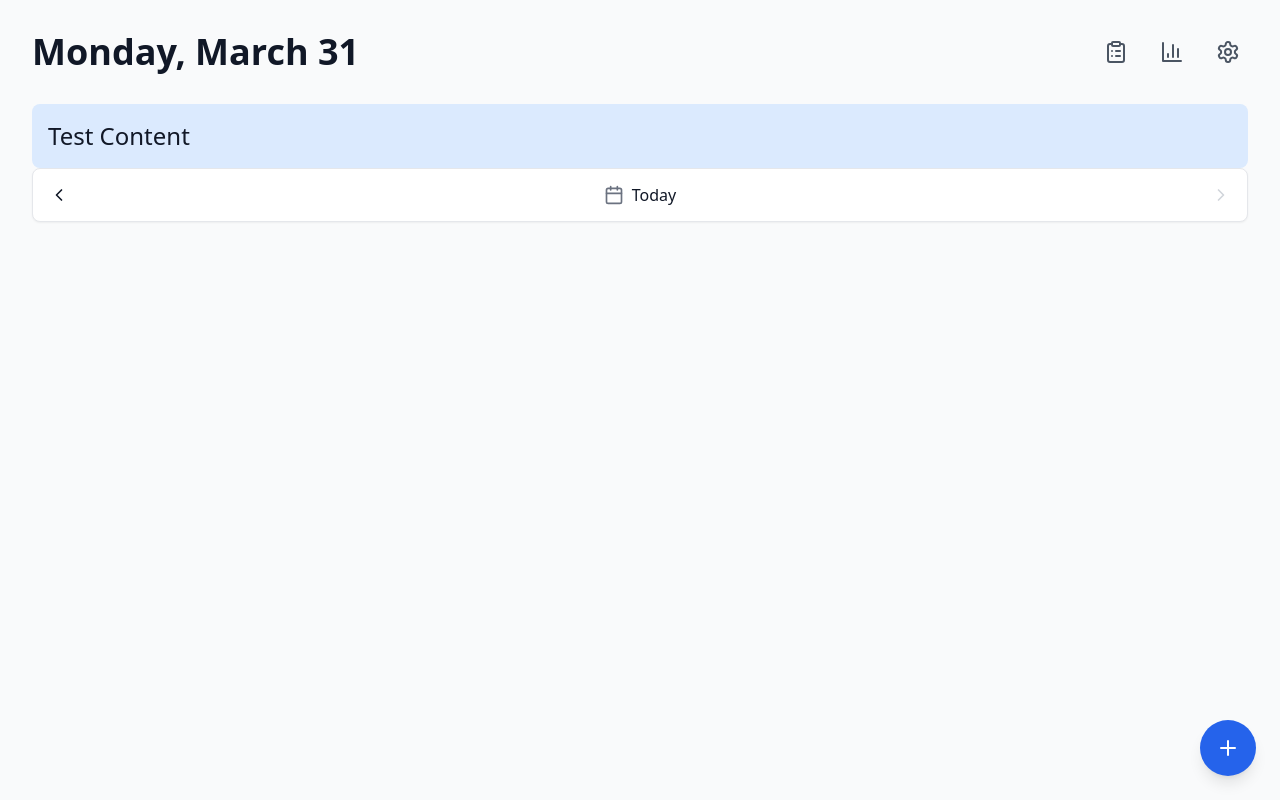
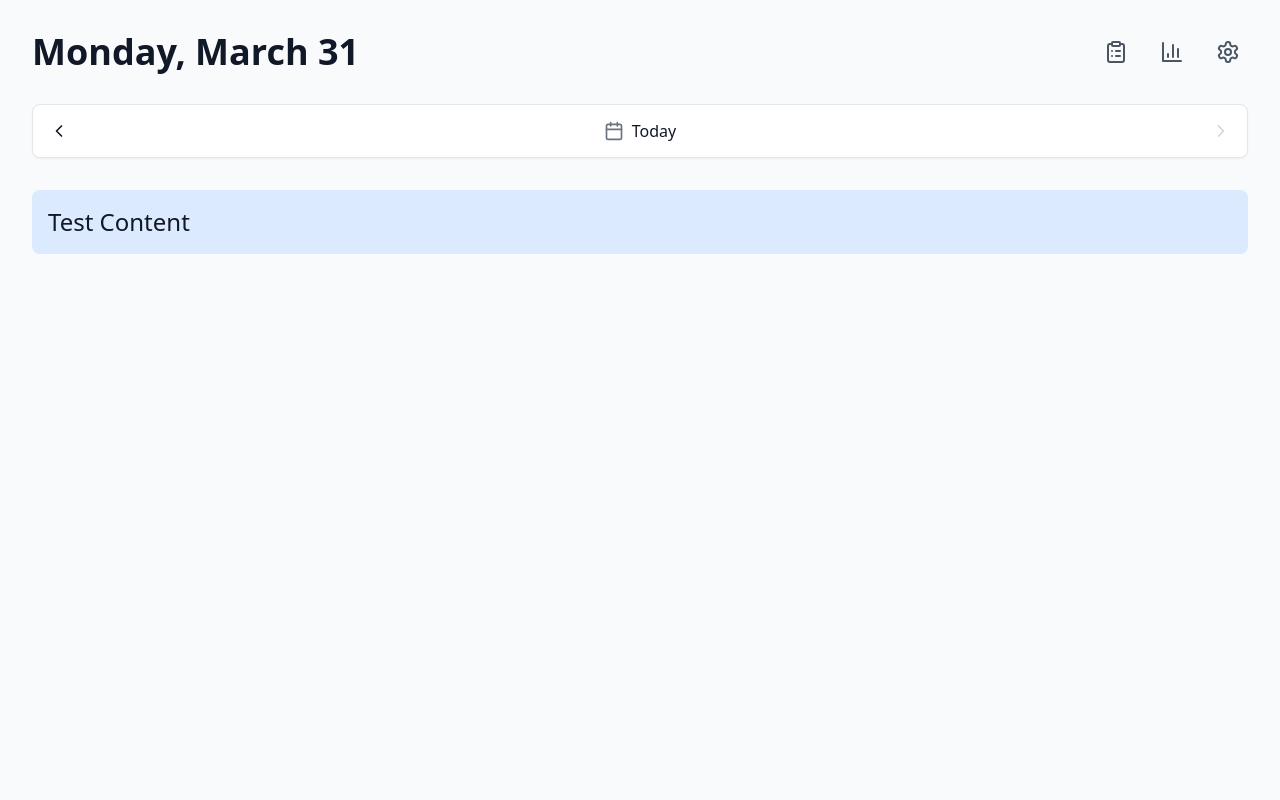
Before and after one commit to jordesign/jordesign-habit-tracker, a React (Vite) app: page / in a window 1280 px wide. Built offline with nearby package versions, Linux system fonts and the light colour scheme; the HTML template or start-up script is replaced by a standard one.

Commit message:
Remove floating Add Metric button from home screen
- Remove floating action button for adding metrics
- Consolidate metric management to settings page
- Clean up imports

```diff
--- a/src/components/home/HomeScreen.tsx
+++ b/src/components/home/HomeScreen.tsx
@@ -1,7 +1,7 @@
 import React, { useState } from 'react';
 import { useNavigate } from 'react-router-dom';
 import { format } from 'date-fns';
-import { Settings, BarChart3, Plus, ClipboardList } from 'lucide-react';
+import { Settings, BarChart3, ClipboardList } from 'lucide-react';
 import { DateNavigation } from '../calendar/DateNavigation';
 
 export const HomeScreen: React.FC = () => {
@@ -38,21 +38,15 @@ export const HomeScreen: React.FC = () => {
           </button>
         </div>
       </div>
-      <div className="bg-blue-100 p-4 rounded-lg">
-        <p className="text-2xl">Test Content</p>
-      </div>
-      <button
-        onClick={() => navigate('/metrics/new')}
-        className="fixed bottom-6 right-6 p-4 bg-blue-600 text-white rounded-full shadow-lg hover:bg-blue-700 focus:outline-none focus:ring-2 focus:ring-offset-2 focus:ring-blue-500"
-      >
-        <Plus size={24} />
-      </button>
       <div className="mb-8">
         <DateNavigation
           selectedDate={selectedDate}
           onChange={setSelectedDate}
         />
       </div>
+      <div className="bg-blue-100 p-4 rounded-lg">
+        <p className="text-2xl">Test Content</p>
+      </div>
     </div>
   );
 };
```
